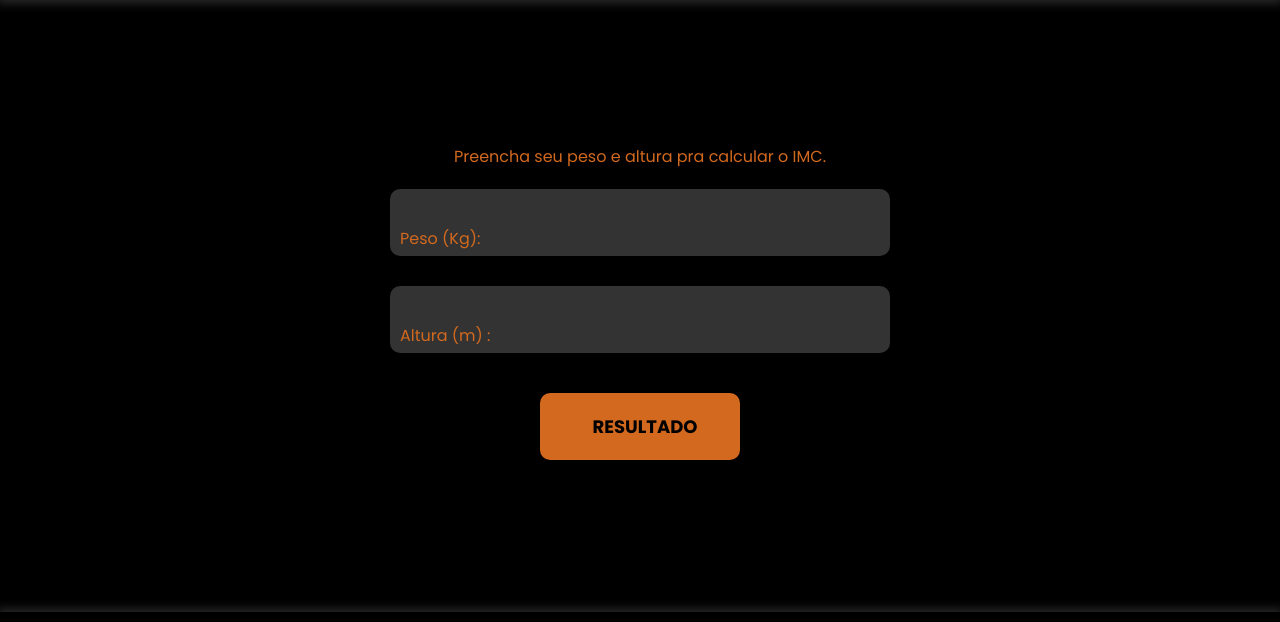
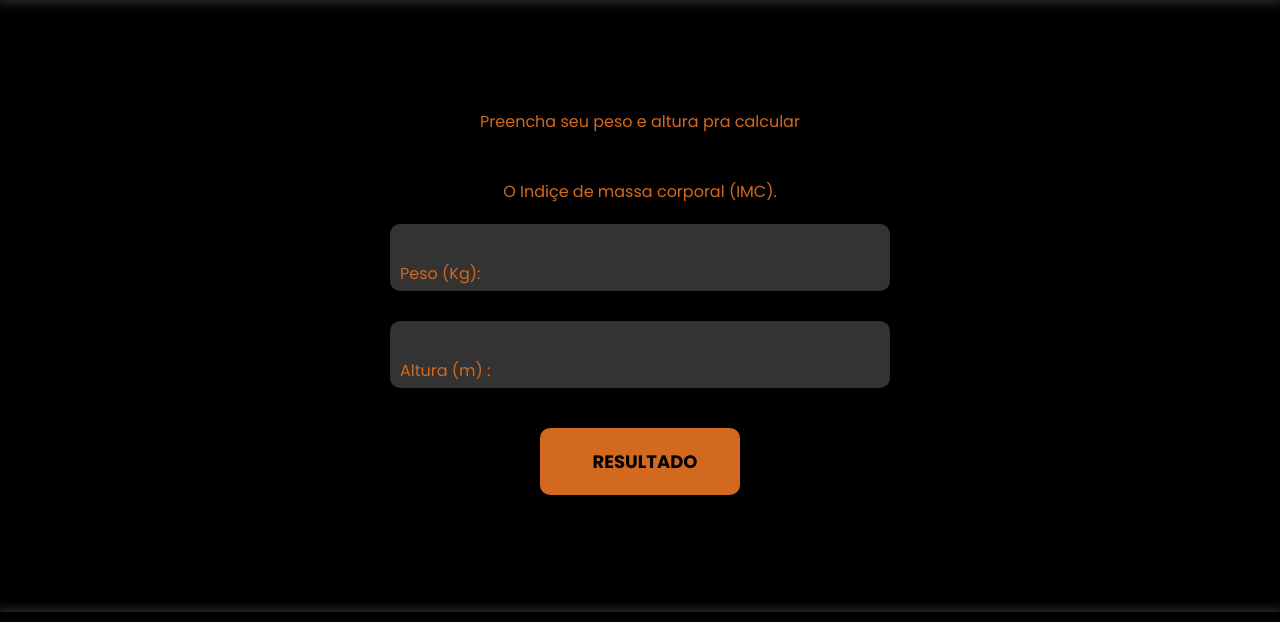
Before and after one commit to Iarlleym/CalculoDeImc, a plain HTML site: page index.html in a window 1280 px wide. Shown: the part 88-710 px from the top of the page. Drawn offline with nearby package versions, Linux system fonts and the light colour scheme.

Commit message:
Foi modificado o paragrafo

```diff
--- a/index.html
+++ b/index.html
@@ -37,7 +37,8 @@
 
             <form id="formulario" >
 
-                <p>Preencha seu peso e altura pra calcular o IMC.</p>
+                <p>Preencha seu peso e altura pra calcular</p> <br>
+                <p>O Indiçe de massa corporal (IMC).</p>
 
 
                 <div class="input-single">
```
